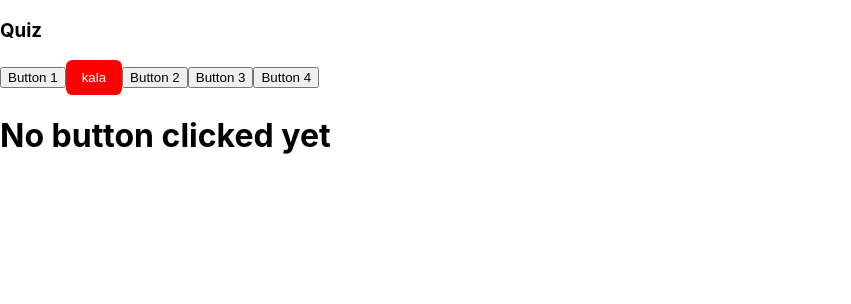
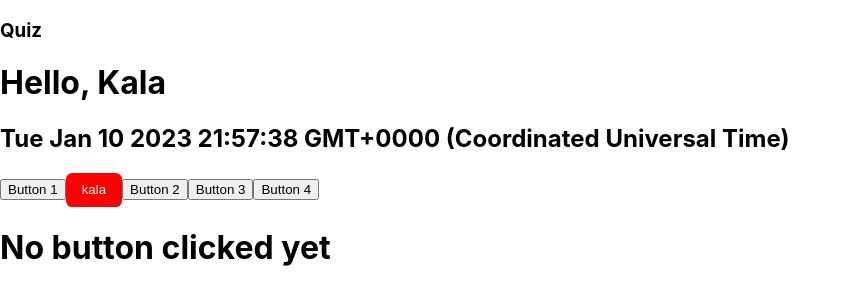
Before and after one commit to jotranen/quiz, a React (Create React App) app in the folder quiz-client/: page / in a window 1280 px wide. Shown: the top 304 px of the page, without its empty margins (0-851 px from the left). Built offline with nearby package versions, Linux system fonts and the light colour scheme.

Commit message:
react component learning

```diff
--- a/quiz-client/src/App.tsx
+++ b/quiz-client/src/App.tsx
@@ -3,6 +3,34 @@ import React, { useState } from "react";
 import "./App.css";
 
 import Button from "./components/Button/Button";
+
+// element
+const element = <h1>Hello, world</h1>;
+
+// component
+function Welcome(props: any) {
+  return <h1>Hello, {props.name}</h1>;
+}
+
+interface Props {
+}
+
+const Clock = (props: Props) => {
+  const [state, setState] = useState({
+    date: new Date(),
+  });
+
+  React.useEffect(() => {
+    setTimeout(() => {
+      setState({
+        date: new Date(),
+      });
+    }, 1000);
+  });
+
+  return <h2>{`${state.date}`}</h2>;
+};
+
 
 const App = (): JSX.Element => {
   const [clickedButton, setClickedButton] = useState('');
@@ -17,6 +45,9 @@ const App = (): JSX.Element => {
   return (
     <div className="container">
       <h3>Quiz</h3>
+
+      <Welcome name='Kala'></Welcome>
+      <Clock/>
       <form>
         <button onClick={buttonHandler} className="button" name="button 1">
           Button 1
```
